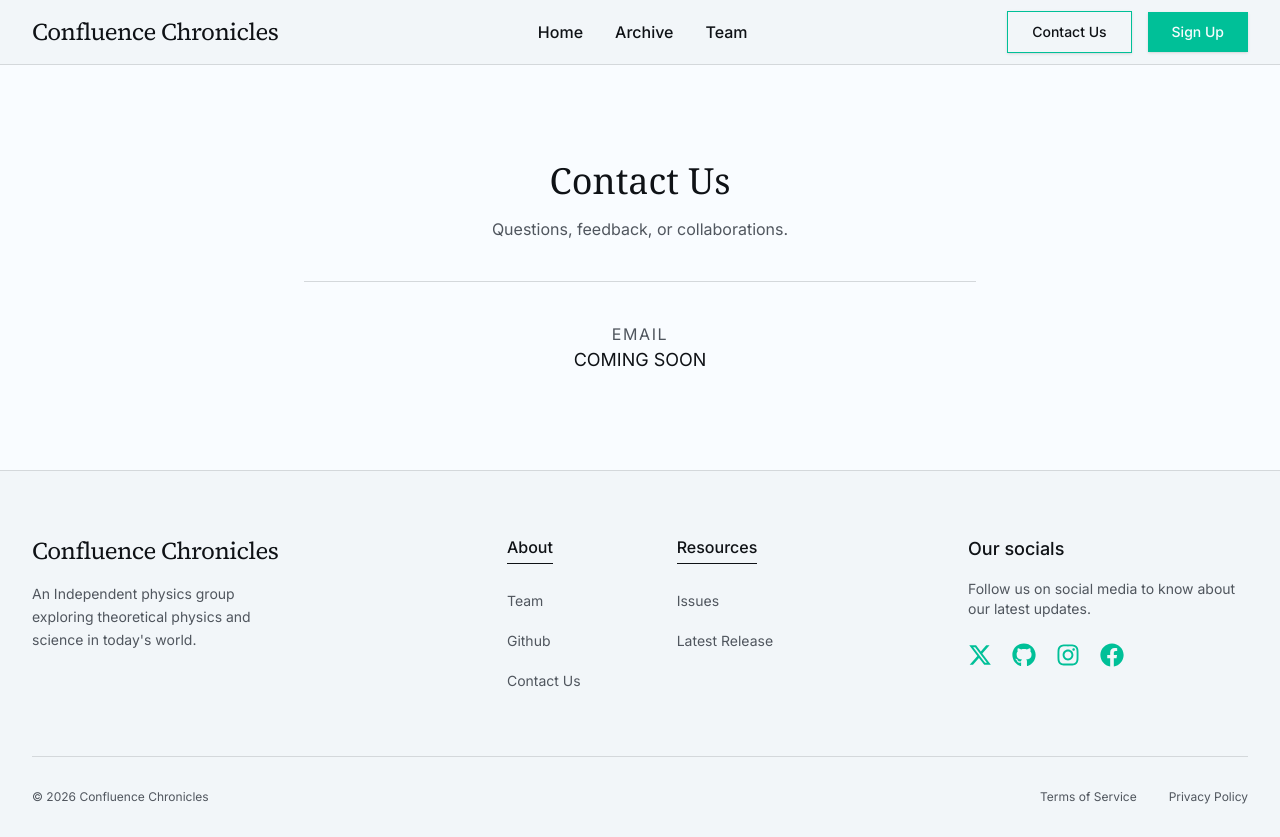
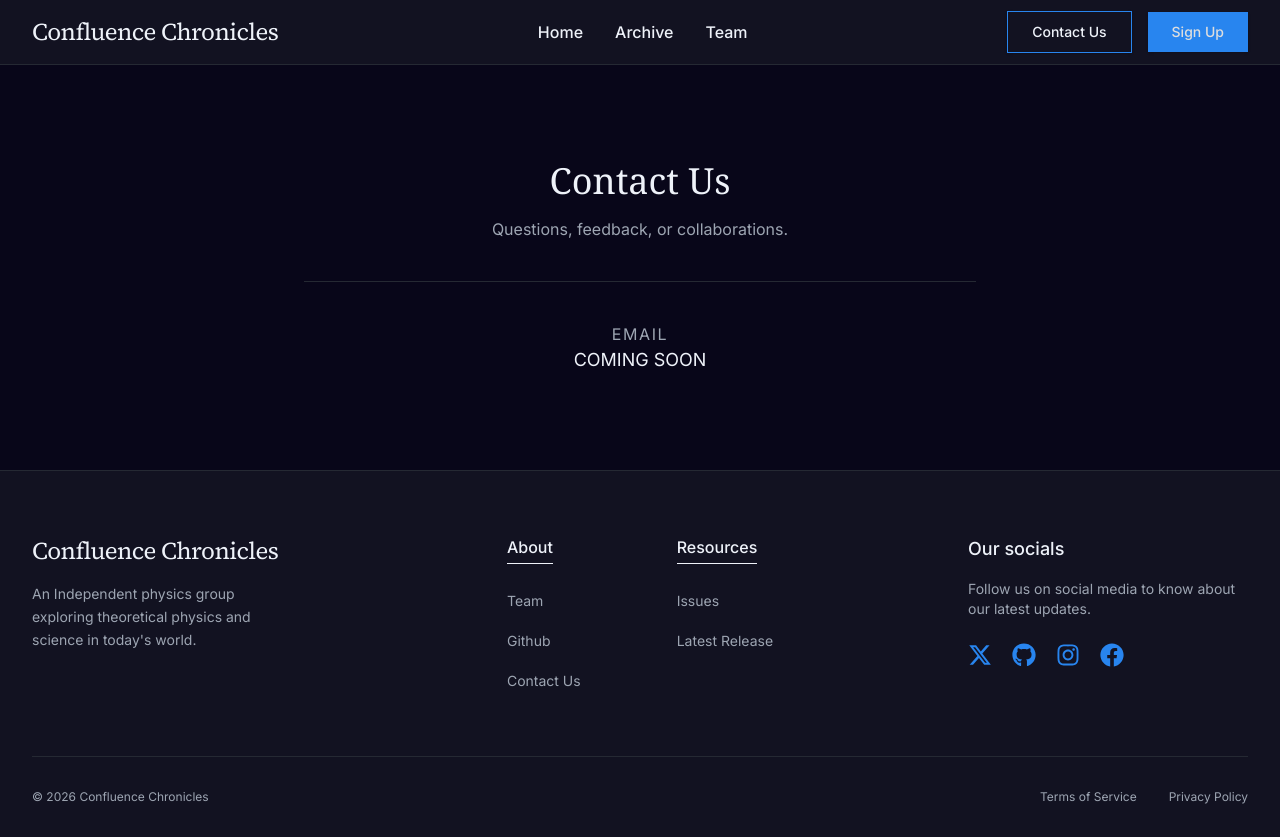
Before and after one commit to tcc-phy/tcc-static, a Next.js app: page /contact in a window 1280 px wide. Built offline with nearby package versions, Linux system fonts and the light colour scheme.

Commit message:
feat: feat: add review ratings, make review content optional

```diff
--- a/src/app/api/issues/[issueId]/reviews/route.ts
+++ b/src/app/api/issues/[issueId]/reviews/route.ts
@@ -30,6 +30,7 @@ const POST = async (req: NextRequest): Promise<NextResponse> => {
     const serviceResponse = await addReview({
         issueId: validationResult.data.issueId,
         authorName: validationResult.data.authorName,
+        rating: validationResult.data.rating,
         content: validationResult.data.content
     });
 
--- a/src/components/header.tsx
+++ b/src/components/header.tsx
@@ -4,7 +4,7 @@ import { useState } from "react";
 import { Link, Button } from "@/components";
 import { RxHamburgerMenu } from "react-icons/rx";
 
-export const Header = () => {
+const Header = () => {
     const [isOpen, setIsOpen] = useState(false);
 
     return (
@@ -45,9 +45,14 @@ export const Header = () => {
                 </nav>
 
                 <div className="hidden lg:flex items-center space-x-4">
-                    <Button variant="outline">Contact Us</Button>
-                    <Button variant="primary">Sign Up</Button>
+                    <Link href="/contact" variant="outline">
+                        Contact Us
+                    </Link>
+                    <Link href="/#subscribe-section" variant="primary">
+                        Sign Up
+                    </Link>
                 </div>
+
                 <div className="hidden md:flex lg:hidden items-center space-x-4">
                     <Link href="/contact" variant="outline" size="small">
                         Contact Us
@@ -74,31 +79,39 @@ export const Header = () => {
                         <div className="absolute right-0 top-full mt-2 w-56 z-50 bg-bg-card border border-border rounded-lg shadow-lg p-4 space-y-3">
                             <Link
                                 href="/"
-                                className="block text-text hover:text-primary font-medium"
+                                variant="none"
+                                className="text-text hover:text-primary transition-colors font-medium block"
                             >
                                 Home
                             </Link>
                             <Link
                                 href="/archive"
-                                className="block text-text hover:text-primary font-medium"
+                                variant="none"
+                                className="text-text hover:text-primary transition-colors font-medium block"
                             >
                                 Archive
                             </Link>
                             <Link
                                 href="/team"
-                                className="block text-text hover:text-primary font-medium"
+                                variant="none"
+                                className="text-text hover:text-primary transition-colors font-medium block"
                             >
                                 Team
                             </Link>
-
-                            <div className="border-t border-border pt-3 space-y-2">
-                                <Button variant="outline" className="w-full">
-                                    Contact Us
-                                </Button>
-                                <Button variant="primary" className="w-full">
-                                    Sign Up
-                                </Button>
-                            </div>
+                            <Link
+                                href="/contact"
+                                variant="none"
+                                className="text-text hover:text-primary transition-colors font-medium block"
+                            >
+                                Contact Us
+                            </Link>
+                            <Link
+                                href="/#subscribe-section"
+                                variant="none"
+                                className="text-text hover:text-primary transition-colors font-medium block"
+                            >
+                                Sign Up
+                            </Link>
                         </div>
                     )}
                 </div>
--- a/src/services/review.ts
+++ b/src/services/review.ts
@@ -28,12 +28,14 @@ const getAllReviewsByIssueId = async (issueId: string): Promise<Review[]> => {
 type addReviewInput = {
     issueId: string;
     authorName: string;
-    content: string;
+    rating: number;
+    content?: string;
 }
 
 const addReview = async ({
     issueId,
     authorName,
+    rating,
     content
 }: addReviewInput): Promise<ServiceResolve<{
     message: string;
@@ -63,9 +65,10 @@ const addReview = async ({
     const payload: TablesInsert<"reviews"> = {
         issueId,
         authorName,
-        content,
+        rating,
+        content: content ?? "",
         status: "PENDING",
-        createdAt: new Date().toISOString()
+        createdAt: new Date().toISOString(),
     };
 
     const { data, error } = await sbAdmin
--- a/src/styles/globals.css
+++ b/src/styles/globals.css
@@ -6,61 +6,23 @@
 }
 
 @theme {
-    --color-bg-base: oklch(0.99 0.005 240);
-    --color-bg-card: oklch(0.97 0.006 240);
-    --color-border: oklch(0.88 0.006 240);
-    --color-text: oklch(0.18 0.01 255);
-    --color-text-muted: oklch(0.45 0.015 255);
-    --color-text-inverted: oklch(0.99 0.005 240);
-    --color-primary: oklch(0.7 0.18 175);
-    --color-primary-hover: oklch(0.65 0.2 175);
-    --color-accent: oklch(0.62 0.12 185);
-    --color-accent-hover: oklch(0.95 0.015 185);
-    --color-success: oklch(0.62 0.1 145);
-    --color-warning: oklch(0.78 0.12 80);
-    --color-info: oklch(0.65 0.1 230);
-    --color-danger: oklch(0.58 0.14 25);
+    --color-bg-base: oklch(0.14 0.04 285);
+    --color-bg-card: oklch(0.19 0.03 285);
+    --color-border: oklch(0.28 0.02 270);
+    --color-text: oklch(0.96 0.01 260);
+    --color-text-muted: oklch(0.72 0.02 260);
+    --color-text-inverted: oklch(0.9 0 0);
+    --color-primary: oklch(0.62 0.18 255);
+    --color-primary-hover: oklch(0.68 0.18 255);
+    --color-success: oklch(0.68 0.12 150);
+    --color-warning: oklch(0.8 0.14 85);
+    --color-info: oklch(0.65 0.16 245);
+    --color-danger: oklch(0.62 0.16 25);
 }
 
 body {
     background-color: var(--color-bg-base);
     color: var(--color-text);
-}
-
-.light {
-    --color-bg-base: oklch(0.985 0.005 240);
-    --color-bg-card: oklch(0.97 0.006 240);
-    --color-border: oklch(0.88 0.01 240);
-    --color-text: oklch(0.22 0.02 255);
-    --color-text-muted: oklch(0.48 0.02 255);
-    --color-text-inverse: oklch(0.98 0.005 240);
-    --color-primary: oklch(0.38 0.06 255);
-    --color-primary-hover: oklch(0.34 0.07 255);
-    --color-accent: oklch(0.62 0.1 190);
-    --color-accent-hover: oklch(0.56 0.11 190);
-    --color-success: oklch(0.62 0.18 145);
-    --color-warning: oklch(0.75 0.16 75);
-    --color-info: oklch(0.65 0.14 230);
-    --color-danger: oklch(0.58 0.2 25);
-}
-
-.dark {
-    --color-bg-base: oklch(0.16 0.01 255);
-    --color-bg-card: oklch(0.2 0.015 255);
-    --color-border: oklch(0.28 0.02 255);
-    --color-text: oklch(0.92 0.01 255);
-    --color-text-muted: oklch(0.7 0.02 255);
-    --color-text-inverse: oklch(0.18 0.02 255);
-    --color-primary: oklch(0.78 0.08 255);
-    --color-primary-hover: oklch(0.82 0.09 255);
-    --color-primary-soft: oklch(0.28 0.03 255);
-    --color-accent: oklch(0.8 0.1 190);
-    --color-accent-hover: oklch(0.85 0.11 190);
-    --color-accent-soft: oklch(0.25 0.03 190);
-    --color-success: oklch(0.75 0.16 145);
-    --color-warning: oklch(0.82 0.14 75);
-    --color-info: oklch(0.78 0.14 230);
-    --color-danger: oklch(0.7 0.18 25);
 }
 
 ::-webkit-scrollbar {
--- a/src/types/data.types.ts
+++ b/src/types/data.types.ts
@@ -30,7 +30,8 @@ export type Review = {
     id: string;
     issueId: string;
     authorName: string;
-    content: string;
+    rating: number;
+    content?: string;
     status: ReviewStatus;
     createdAt: Date;
 };
--- a/src/types/supabase.ts
+++ b/src/types/supabase.ts
@@ -83,6 +83,7 @@ export type Database = {
           createdAt: string
           id: string
           issueId: string
+          rating: number
           status: Database["public"]["Enums"]["reviewStatus"]
         }
         Insert: {
@@ -91,6 +92,7 @@ export type Database = {
           createdAt?: string
           id?: string
           issueId: string
+          rating: number
           status?: Database["public"]["Enums"]["reviewStatus"]
         }
         Update: {
@@ -99,6 +101,7 @@ export type Database = {
           createdAt?: string
           id?: string
           issueId?: string
+          rating?: number
           status?: Database["public"]["Enums"]["reviewStatus"]
         }
         Relationships: [
--- a/src/utils/validator.ts
+++ b/src/utils/validator.ts
@@ -8,10 +8,15 @@ const schemas = {
             .string()
             .min(2, "Author name cannot be less than 2 characters.")
             .max(31, "Author name cannot be more than 31 characters."),
+        rating: z
+            .int()
+            .min(1, "Rating cannot be less than 1.")
+            .max(5, "Rating cannot be more than 5."),
         content: z
             .string()
             .min(10, "Review cannot be less than 10 characters.")
             .max(1000, "Review cannot be more than 1000 characters.")
+            .optional()
     })
 }
 
```
Also changed, not shown: src/app/issue/[slug]/client.tsx (+229 -23 lines).
